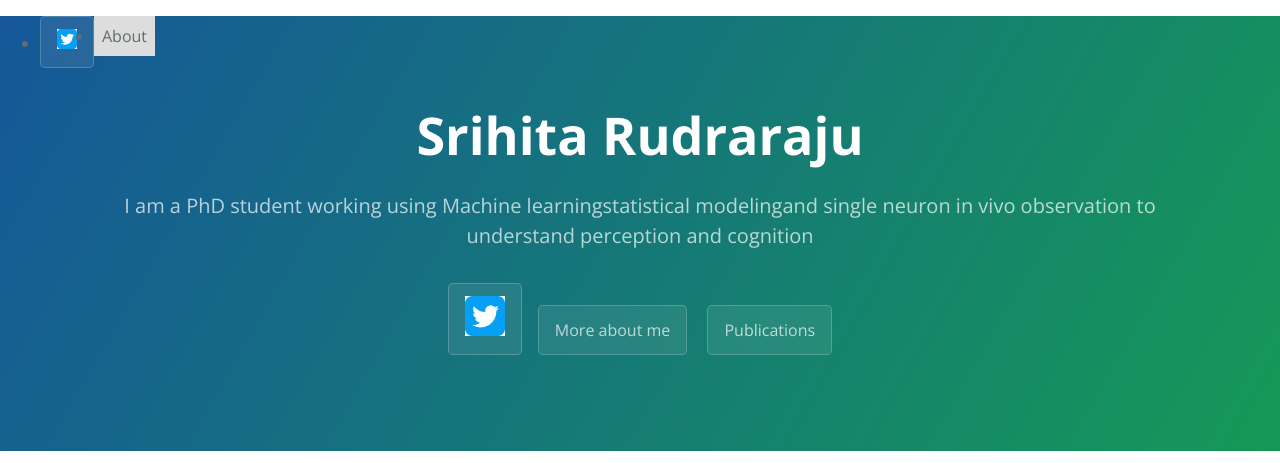
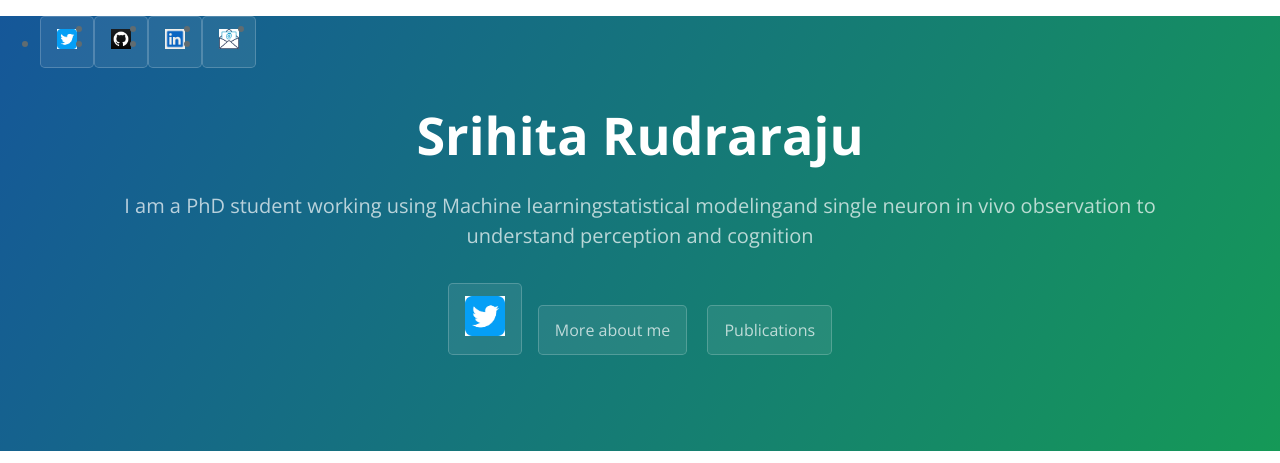
Before and after one commit to srrudrar/srrudrar.github.io, a Jekyll site: the page built from index.md, in a window 1280 px wide. Shown: the top 463 px of the page. Built offline with Jekyll 4.4.1, drawn with Linux system fonts in a browser that asks for light colours; our own code applies the rules of GitHub Pages for plain Markdown files; grey boxes are pictures that could not be loaded.

Commit message:
Update default.html

```diff
--- a/_layouts/default.html
+++ b/_layouts/default.html
@@ -30,7 +30,16 @@
   <ul>
     <li><z href={{ "https://twitter.com/SrihitaR" }}" class="btn">
           <img alt="Twitter" src="Twitter.png"
-         width=20" height=20"> <li><z href="about.html" id="abt">About</a></li>
+         width=20" height=20"> <li>
+ <li><z href={{ "https://github.com/srrudrar" }}" class="btn">
+          <img alt="Github" src="Github.png"
+         width=20" height=20"> <li>
+      <li><z href={{ "https://www.linkedin.com/in/srihita-rudraraju-a7654453" }}" class="btn">
+          <img alt="Linkedin" src="Linkedin.jfif"
+         width=20" height=20"> <li>
+       <li><z href={{ "srihita.rudraraju@gmail.com" }}" class="btn">
+          <img alt="Email" src="Email.png"
+         width=20" height=20"> <li>
 
   </ul>
   </nav>
```
